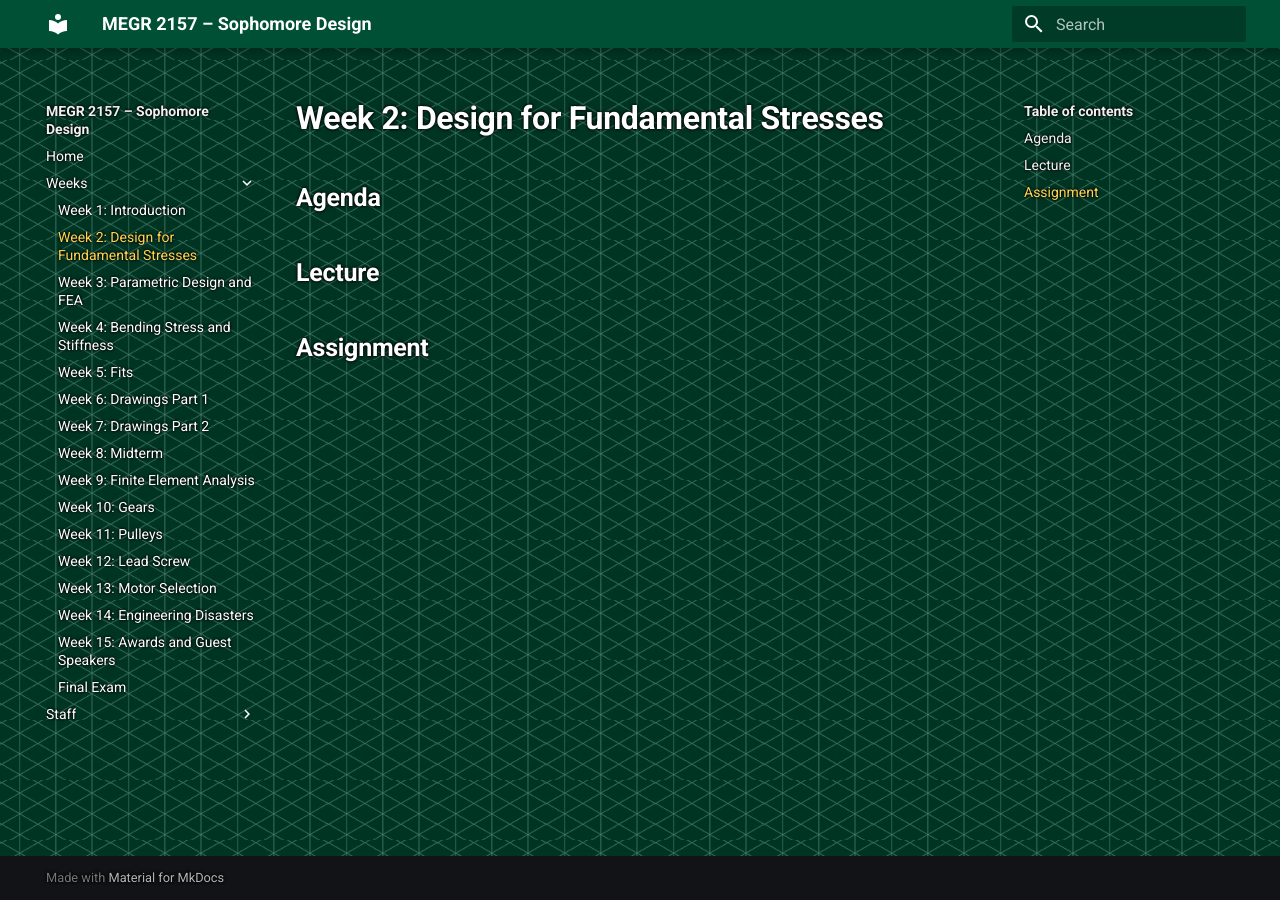
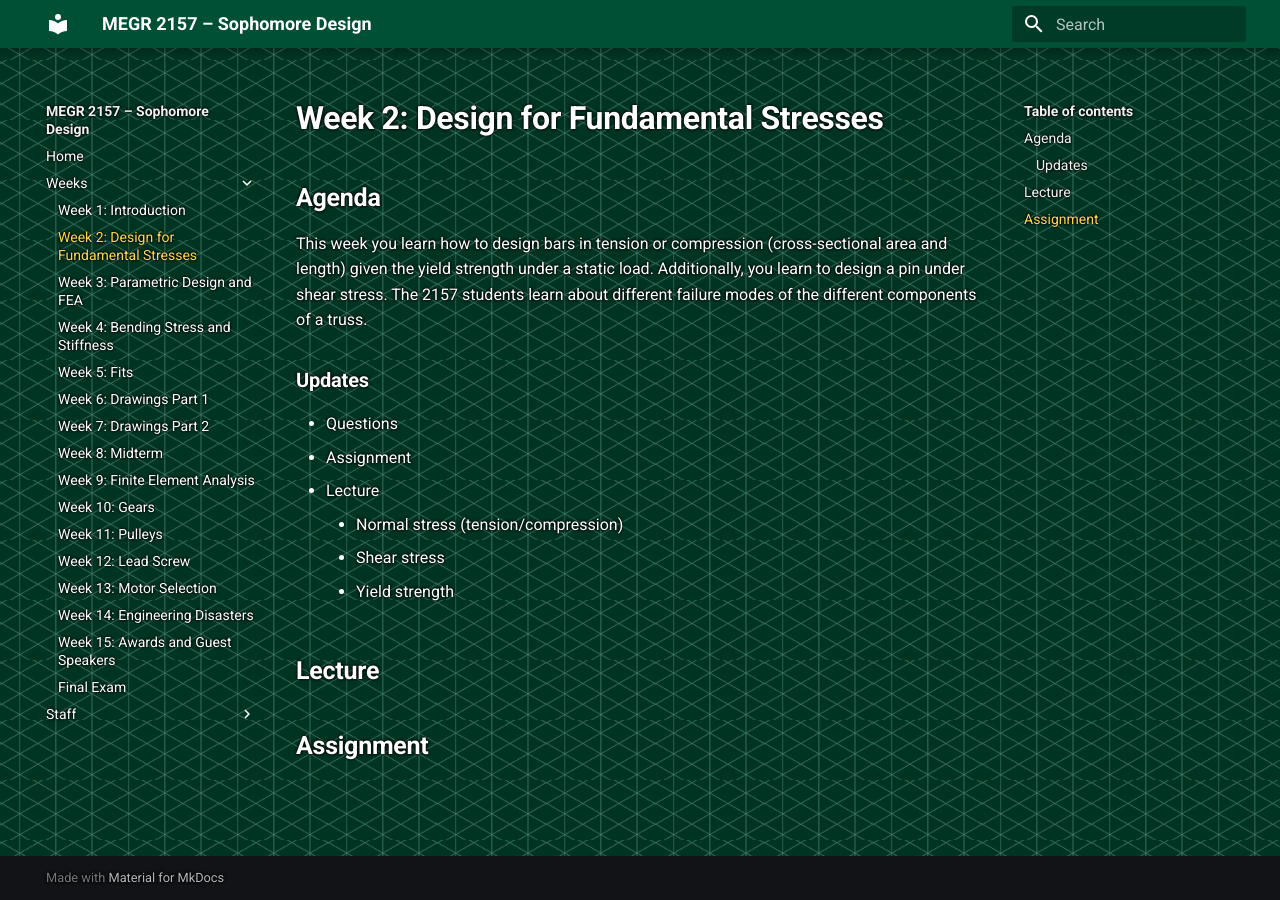
Before and after one commit to dtjfagan/2027Sp-MEGR2157, an MkDocs documentation site: the page built from docs/weeks/week-02-design-for-fundamental-stresses/index.md, in a window 1280 px wide. Built offline with MkDocs 1.6.1 and Material for MkDocs 9.7.7, drawn with Linux system fonts in a browser that asks for light colours.

Commit message:
week 2 agenda

```diff
--- a/docs/weeks/week-02-design-for-fundamental-stresses/index.md
+++ b/docs/weeks/week-02-design-for-fundamental-stresses/index.md
@@ -2,6 +2,17 @@
 
 ## Agenda
 
+This week you learn how to design bars in tension or compression (cross-sectional area and length) given the yield strength under a static load. Additionally, you learn to design a pin under shear stress. The 2157 students learn about different failure modes of the different components of a truss.
+
+### Updates
+
+- Questions
+- Assignment
+- Lecture
+    - Normal stress (tension/compression)
+    - Shear stress
+    - Yield strength
+
 ## Lecture
 
 ## Assignment
```
